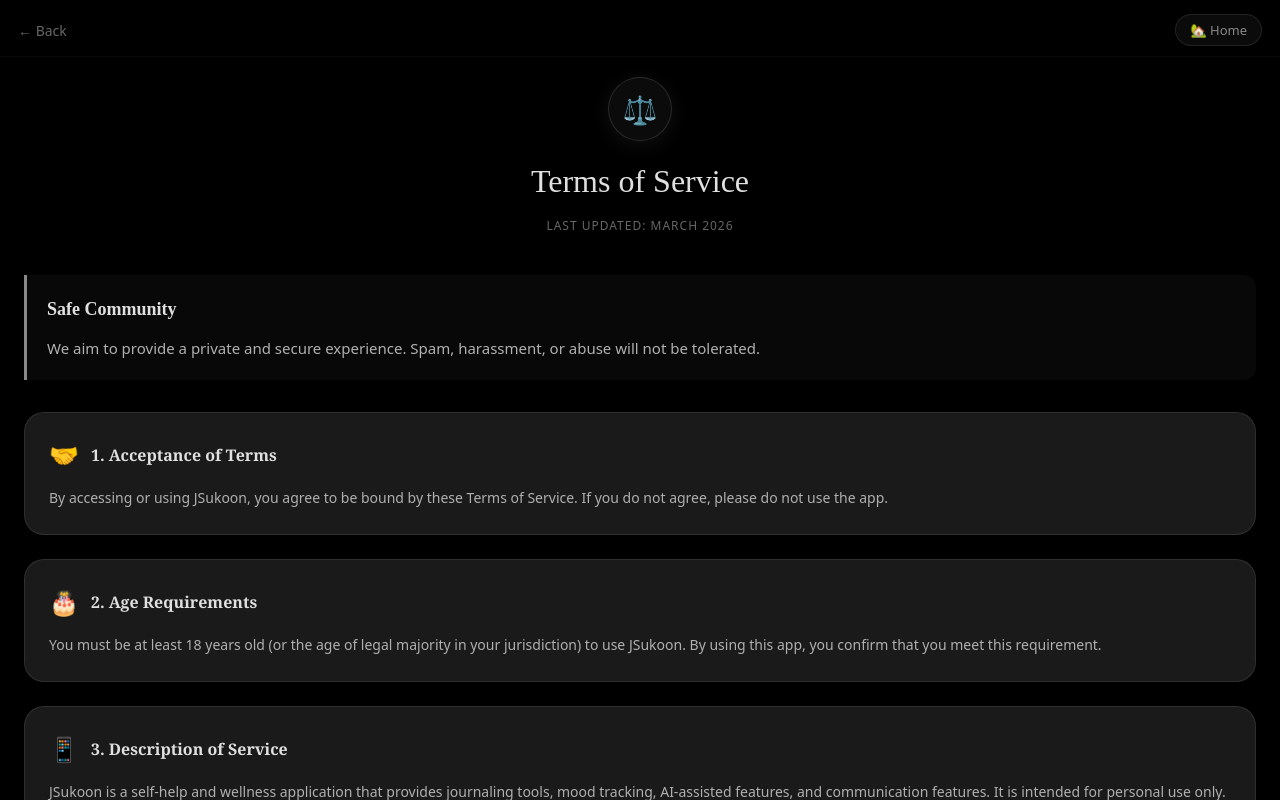
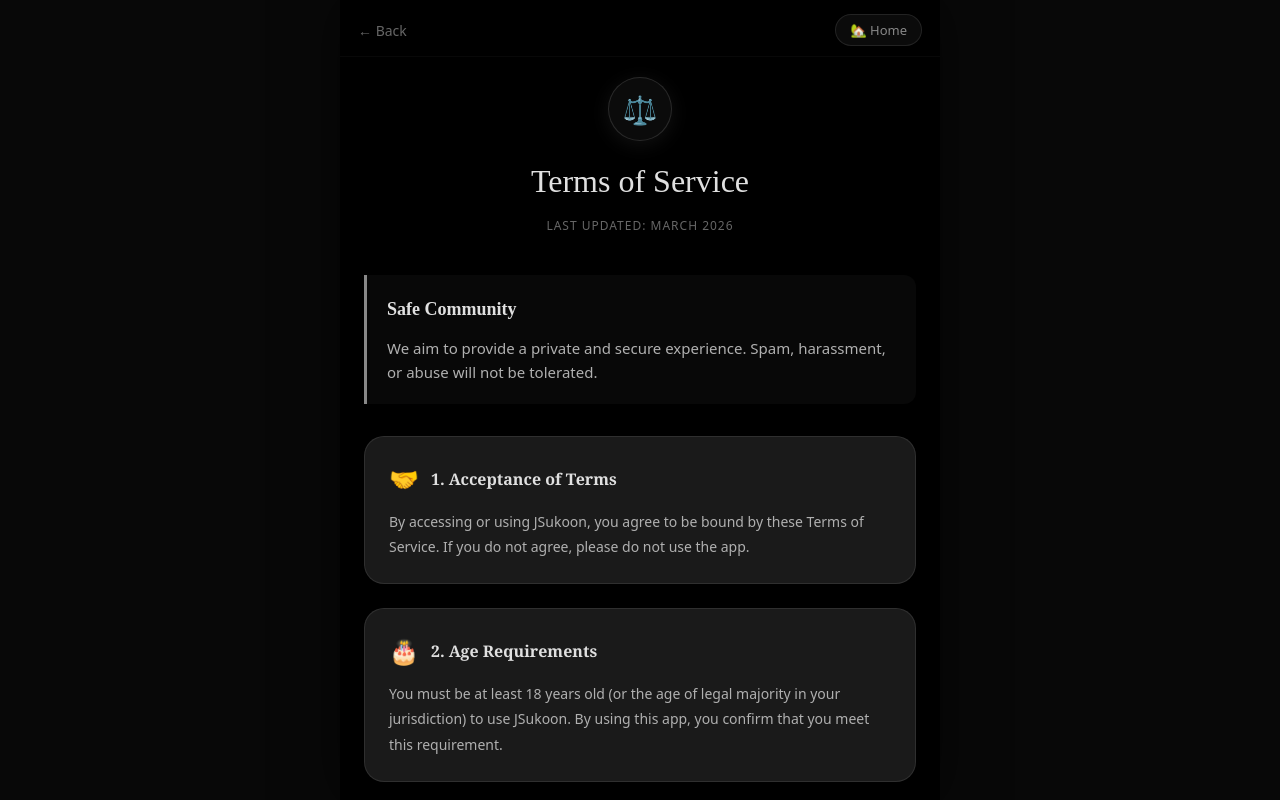
Before and after one commit to anadib1010/sukoonV3, a React (Vite) app: page / in a window 1280 px wide. Both pictures are taken after a click on the element "Terms of Service". Built offline with nearby package versions, Linux system fonts and the light colour scheme; no server answers.

Commit message:
update onboarding

```diff
--- a/src/features/onboarding/Onboarding.jsx
+++ b/src/features/onboarding/Onboarding.jsx
@@ -184,22 +184,38 @@
       maxWidth: "340px",
       lineHeight: 1.5,
       margin: "12px 0 0 0",
+    },
+    // 🌟 New: The 600px Picture Frame Style for Legal Popups
+    legalOverlay: {
+      position: 'fixed', inset: 0, zIndex: 99999,
+      background: "#080808",
+      display: "flex", justifyContent: "center"
+    },
+    legalFrame: {
+      width: "100%", maxWidth: "600px", height: "100%",
+      background: T.bg,
+      boxShadow: "0 0 50px rgba(0,0,0,0.55)",
+      position: "relative"
     }
   };
 
-  // 🌟 Render Legal Screens if selected
+  // 🌟 Render Legal Screens inside the 600px Frame
   if (legalView === 'terms') {
     return (
-      <div style={{ position: 'fixed', inset: 0, zIndex: 99999, background: T.bg }}>
-        <Terms goBack={() => setLegalView(null)} T={T} lang="English" setTab={() => {}} />
+      <div style={st.legalOverlay}>
+        <div style={st.legalFrame}>
+          <Terms goBack={() => setLegalView(null)} T={T} lang="English" setTab={() => {}} />
+        </div>
       </div>
     );
   }
 
   if (legalView === 'privacy') {
     return (
-      <div style={{ position: 'fixed', inset: 0, zIndex: 99999, background: T.bg }}>
-        <Privacy goBack={() => setLegalView(null)} T={T} lang="English" setTab={() => {}} />
+      <div style={st.legalOverlay}>
+        <div style={st.legalFrame}>
+          <Privacy goBack={() => setLegalView(null)} T={T} lang="English" setTab={() => {}} />
+        </div>
       </div>
     );
   }
@@ -244,7 +260,7 @@
         <div style={st.vibrationDot} />
         <p style={st.vibrationText}>Turn on vibration mode</p>
 
-        {/* 🌟 New Clickable Legal Disclaimer */}
+        {/* Clickable Legal Disclaimer */}
         <p style={st.legalText}>
           By continuing, you agree to the{" "}
           <span
```
